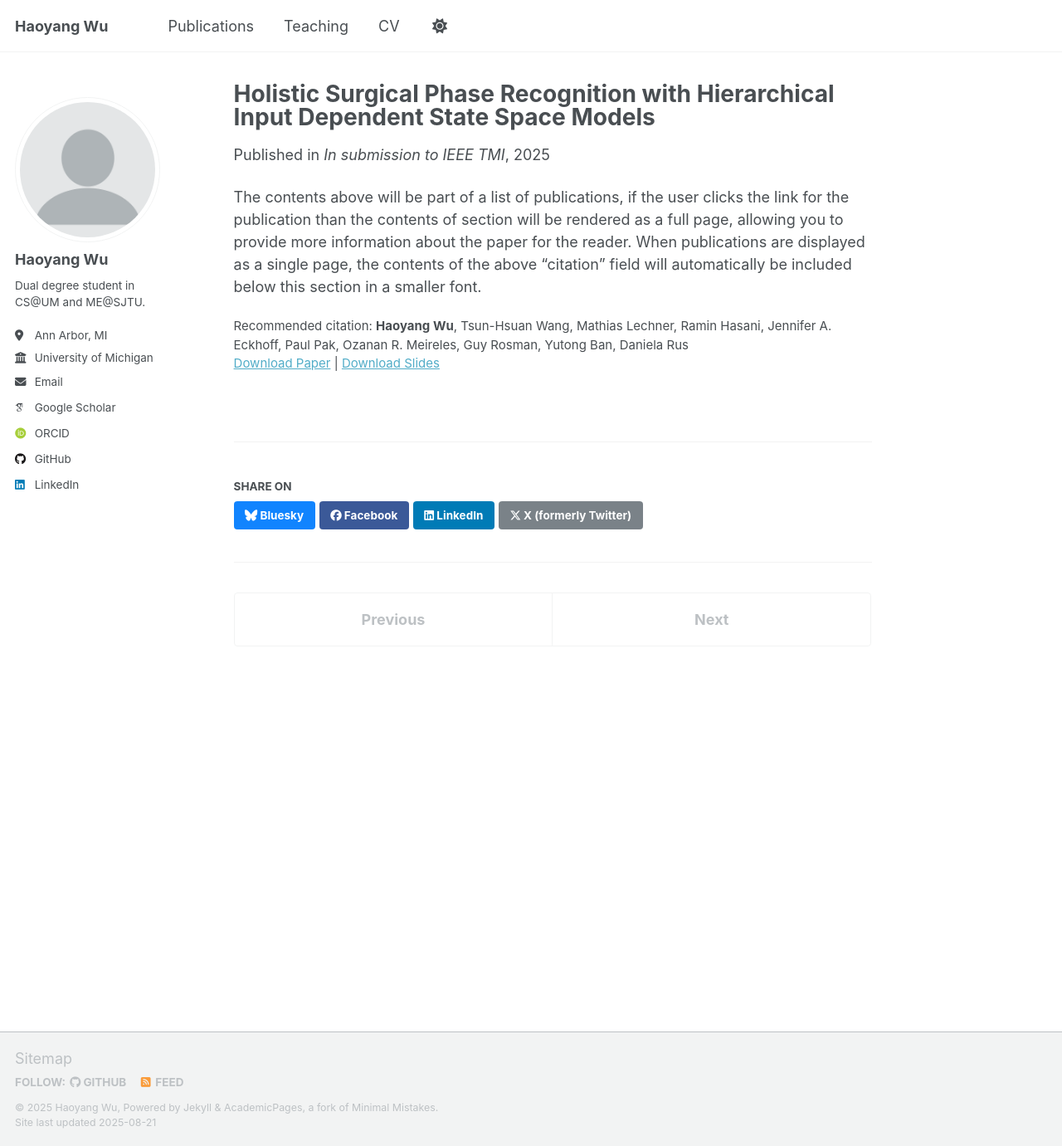
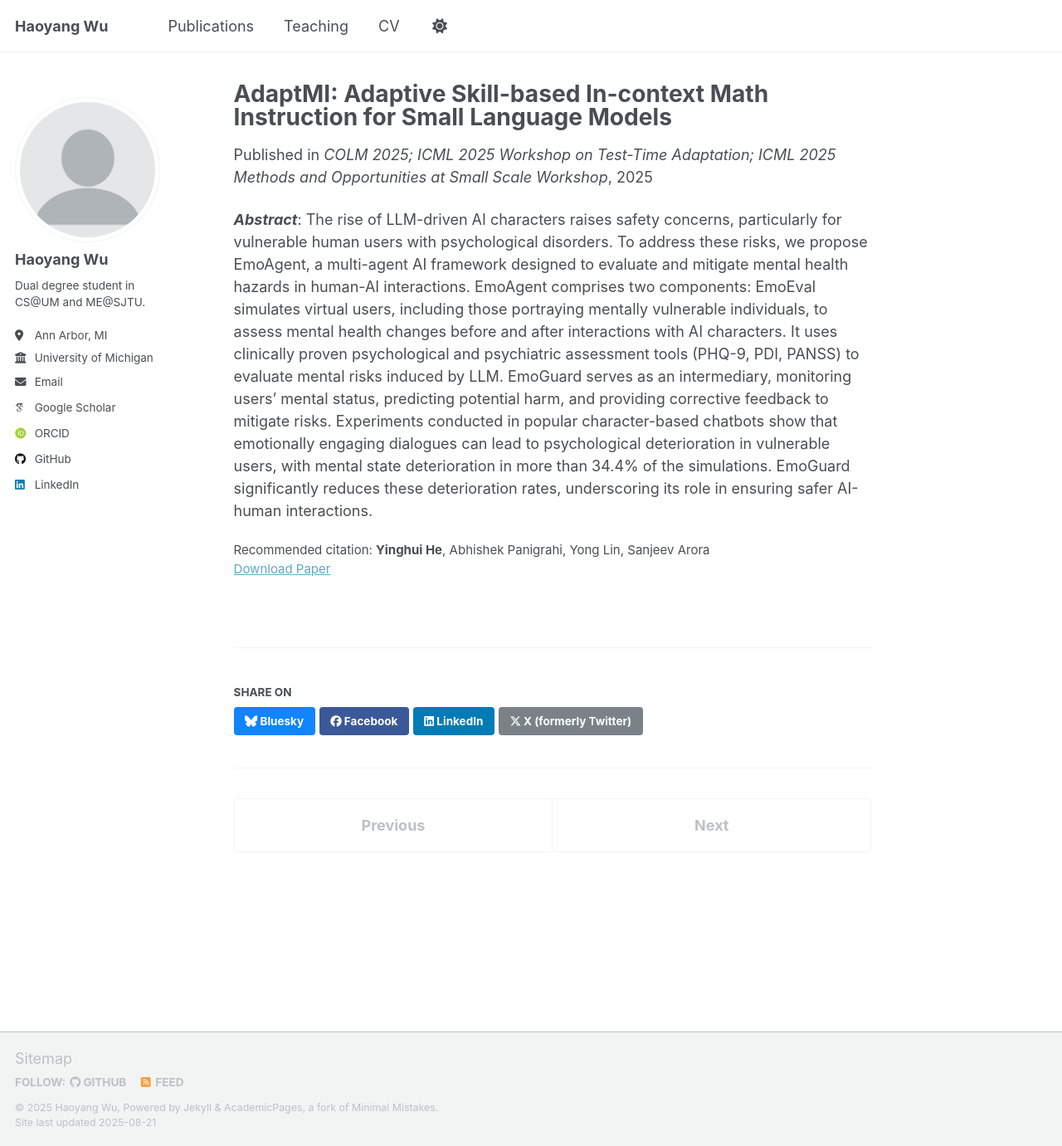
Before and after one commit to William-HYWu/William-HYWu.github.io, a Jekyll site: the page built from _publications/HID-SSM.md, in a window 1280 px wide and 1381 px high. Shown: the whole window at 83% size. Built offline with Jekyll 4.4.1, drawn with Linux system fonts in a browser that asks for light colours; some web fonts are replaced; a script that is not in the unit is left out.

Commit message:
add pub and about

```diff
--- a/_publications/HID-SSM.md
+++ b/_publications/HID-SSM.md
@@ -1,13 +1,15 @@
 ---
-title: "Holistic Surgical Phase Recognition with Hierarchical Input Dependent State Space Models"
+title: "AdaptMI: Adaptive Skill-based In-context Math Instruction for Small Language Models"
 collection: publications
-category: manuscripts
+category: conferences
 permalink: /publication/HID-SSM
-excerpt: 'Surgical workflow analysis is essential in robot-assisted surgeries, yet the long duration of such procedures poses significant challenges for comprehensive video analysis. Recent approaches have predominantly relied on transformer models; however, their quadratic attention mechanism restricts efficient processing of lengthy surgical videos. In this paper, we propose a novel hierarchical input-dependent state space model that leverages the linear scaling property of state space models to enable decision making on full-length videos while capturing both local and global dynamics. Our framework incorporates a temporally consistent visual feature extractor, which appends a state space model head to a visual feature extractor to propagate temporal information. The proposed model consists of two key modules: a local-aggregation state space model block that effectively captures intricate local dynamics, and a global-relation state space model block that models temporal dependencies across the entire video. The model is trained using a hybrid discrete-continuous supervision strategy, where both signals of discrete phase labels and continuous phase progresses are propagated through the network. Experiments have shown that our method outperforms the current state-of-the-art methods by a large margin (+2.8% on Cholec80, +4.3% on MICCAI2016, and +12.9% on Heichole datasets). Code will be publicly available after paper acceptance.'
-date: 2025-06-26
-venue: 'In submission to IEEE TMI'
-slidesurl: 'https://william-hywu.github.io/HID-SSM/'
-paperurl: 'https://arxiv.org/abs/2506.21330'
-citation: "<b>Haoyang Wu</b>, Tsun-Hsuan Wang, Mathias Lechner, Ramin Hasani, Jennifer A. Eckhoff, Paul Pak, Ozanan R. Meireles, Guy Rosman, Yutong Ban, Daniela Rus"
+citation: "<b>Yinghui He</b>, Abhishek Panigrahi, Yong Lin, Sanjeev Arora"
+excerpt: "Kids improve when a good teacher offers adaptive, targeted feedback. Can a small LLM benefit if a large LLM provide helpful feedback, in-context?? Naive ideas fail here.
+We propose AdaptMI: adaptive, skill-based in-context supervision that boosts 1B models by 6% on challenging math tasks."
+date: 2025-04-30
+venue: "COLM 2025; ICML 2025 Workshop on Test-Time Adaptation; ICML 2025 Methods and Opportunities at Small Scale Workshop"
+# slidesurl: "https://lit.eecs.umich.edu/Hi-ToM/"
+paperurl: "https://arxiv.org/abs/2505.00147"
 ---
-The contents above will be part of a list of publications, if the user clicks the link for the publication than the contents of section will be rendered as a full page, allowing you to provide more information about the paper for the reader. When publications are displayed as a single page, the contents of the above "citation" field will automatically be included below this section in a smaller font.
+
+**_Abstract_**: The rise of LLM-driven AI characters raises safety concerns, particularly for vulnerable human users with psychological disorders. To address these risks, we propose EmoAgent, a multi-agent AI framework designed to evaluate and mitigate mental health hazards in human-AI interactions. EmoAgent comprises two components: EmoEval simulates virtual users, including those portraying mentally vulnerable individuals, to assess mental health changes before and after interactions with AI characters. It uses clinically proven psychological and psychiatric assessment tools (PHQ-9, PDI, PANSS) to evaluate mental risks induced by LLM. EmoGuard serves as an intermediary, monitoring users' mental status, predicting potential harm, and providing corrective feedback to mitigate risks. Experiments conducted in popular character-based chatbots show that emotionally engaging dialogues can lead to psychological deterioration in vulnerable users, with mental state deterioration in more than 34.4% of the simulations. EmoGuard significantly reduces these deterioration rates, underscoring its role in ensuring safer AI-human interactions.
--- a/markdown_generator/publications.py
+++ b/markdown_generator/publications.py
@@ -72,8 +72,7 @@ for row, item in publications.iterrows():
 
     md = "---\ntitle: \""   + item.title + '"\n'
 
-    # TODO Update to use the category assigned in the TSV file
-    md += """collection: manuscripts"""
+    md += """collection: publications"""
 
     md += """\npermalink: /publication/""" + html_filename
 
@@ -99,7 +98,7 @@ for row, item in publications.iterrows():
     if len(str(item.excerpt)) > 5:
         md += "\n" + html_escape(item.excerpt) + "\n"
 
-    md += "\nRecommended citation: " + item.citation
+    md += "\n" + item.citation
 
     md_filename = os.path.basename(md_filename)
 
```
